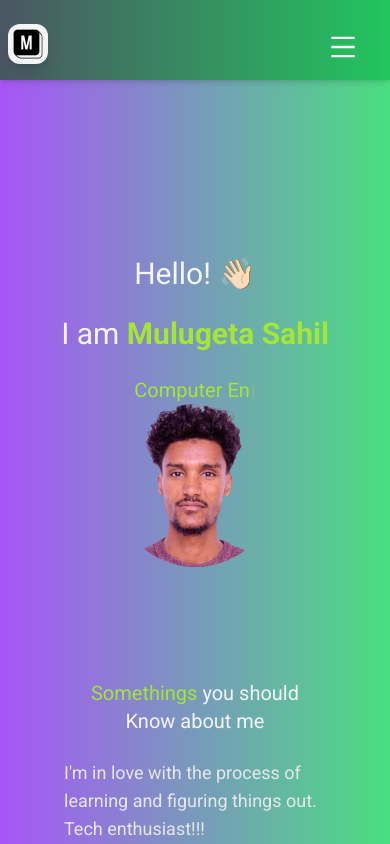
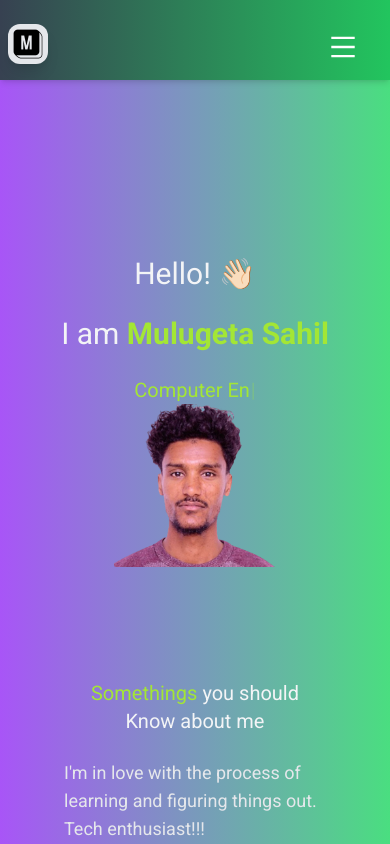
Before and after one commit to muliopia/muliopia.github.io, a React (Vite) app: page /resume in a window 390 px wide. Shown: the top 844 px of the page. Built offline with nearby package versions, Linux system fonts and the light colour scheme; the HTML template or start-up script is replaced by a standard one.

Commit message:
deploy check up

```diff
--- a/package.json
+++ b/package.json
@@ -1,5 +1,5 @@
 {
-  "homepage": "https://muliopia.github.io/ ",
+  "homepage": "https://muliopia.github.io/",
   "name": "portfolio",
   "private": true,
   "version": "0.0.0",
@@ -7,8 +7,8 @@
   "scripts": {
     "start": "react-scripts start",
     "predeploy": "npm run build",
-    "deploy": "gh-pages -d build",
     "dev": "vite",
+    "deploy": "gh-pages -d dist",
     "build": "vite build",
     "lint": "eslint . --ext js,jsx --report-unused-disable-directives --max-warnings 0",
     "preview": "vite preview"
--- a/src/components/Contact/contact.jsx
+++ b/src/components/Contact/contact.jsx
@@ -32,7 +32,7 @@ const Contact = () => {
         Contact <span className="text-lime-600">Me</span>
       </h1>
       <div className="mt-8 text-center">
-        <h2 className="text-gray-2s00 text-xl">Connect with me</h2>
+        <h2 className="text-gray-300 text-xl">Connect with me</h2>
         <div className="flex justify-center space-x-6 m-4 mb-8">
           <a href="mailto:mulugetasahil31@gmail.com" className="text-lime-600 hover:text-lime-400">
             <FaEnvelope size={24} />
--- a/src/components/Home/home.jsx
+++ b/src/components/Home/home.jsx
@@ -68,7 +68,7 @@ function Home() {
             <Type />
           </div>
           <div className="w-[50%] flex mx-auto mb-28">
-            <img src={mu} className="rounded-full" alt="mu" />
+            <img src={mu} className="rounded-sm" alt="mu" />
           </div>
           <div className="pb-10">
             <h1 className="text-gray-100 mx-10 text-xl pb-6">
--- a/src/components/Home/type.jsx
+++ b/src/components/Home/type.jsx
@@ -10,6 +10,7 @@ function Type() {
           "Developer",
          "UI/UX Designer",
           "Open Source Contributor",
+          "Freelancer",
         ],
         autoStart: true,
         loop: true,
--- a/src/components/Navbar.jsx
+++ b/src/components/Navbar.jsx
@@ -14,14 +14,14 @@ function NavBar() {
   let [open, setOpen] = useState(false);
 
   return (
-    <div className="bg-gradient-to-r from-gray-600 to-green-500 shadow-md w-full fixed top-0 left-0 z-10 md:bg-gradient-to-r md:from-purple-600 md:to-green-500 sm:bg-blue-600">
+    <div className="bg-gradient-to-r from-gray-700 to-green-500 shadow-md w-full fixed top-0 left-0 z-10 md:bg-gradient-to-r md:from-purple-600 md:to-green-500 sm:bg-blue-600">
       <div className="md:flex items-center justify-between py-4 md:px-6 px-2">
         <div
           className="font-bold text-2xl cursor-pointer flex items-center font-[Poppins] text-white"
         >
-          <span className="text-3xl mr-1 pt-2">
+          <span className="text-3xl mr-5 pt-2">
             <a href={"#/"}>
-              <img src={logo} alt="logo" className="w-10 bg-gray-100 p-1 shadow-lg rounded-xl hover:scale-105 transition-transform duration-300 overflow-hidden" />
+              <img src={logo} alt="logo" className="w-10 bg-gray-200 p-1  shadow-lg rounded-xl hover:scale-105 transition-transform duration-300 overflow-hidden" />
             </a>
           </span>
         </div>
--- a/vite.config.js
+++ b/vite.config.js
@@ -3,4 +3,15 @@ import react from '@vitejs/plugin-react';
 
 export default defineConfig({
   plugins: [react()],
+  build: {
+    rollupOptions: {
+      output: {
+        manualChunks(id) {
+          if (id.includes('node_modules')) {
+            return id.split('node_modules/')[1].split('/')[0]; // Split by package
+          }
+        }
+      }
+    }
+  }
 });
```
